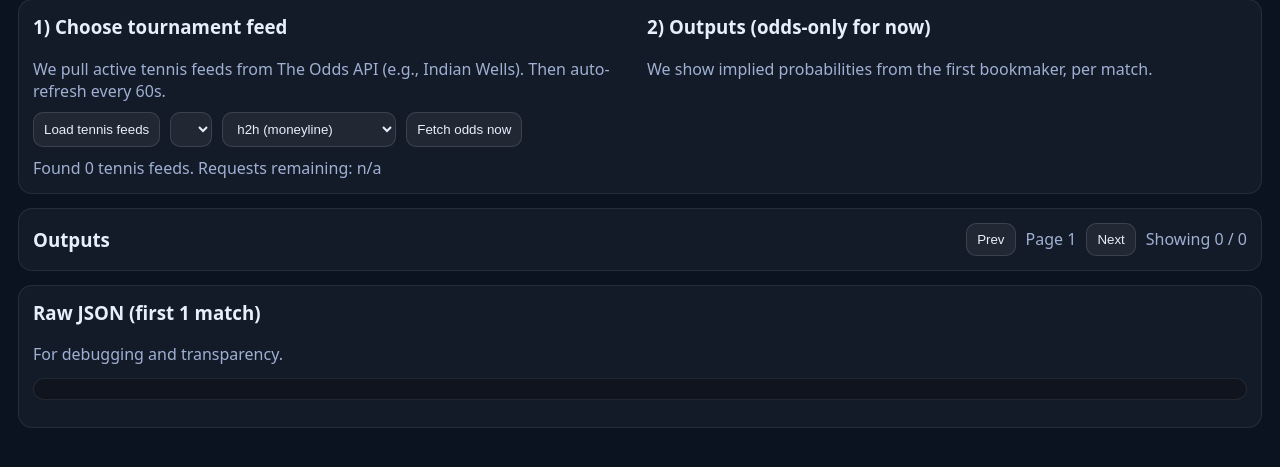
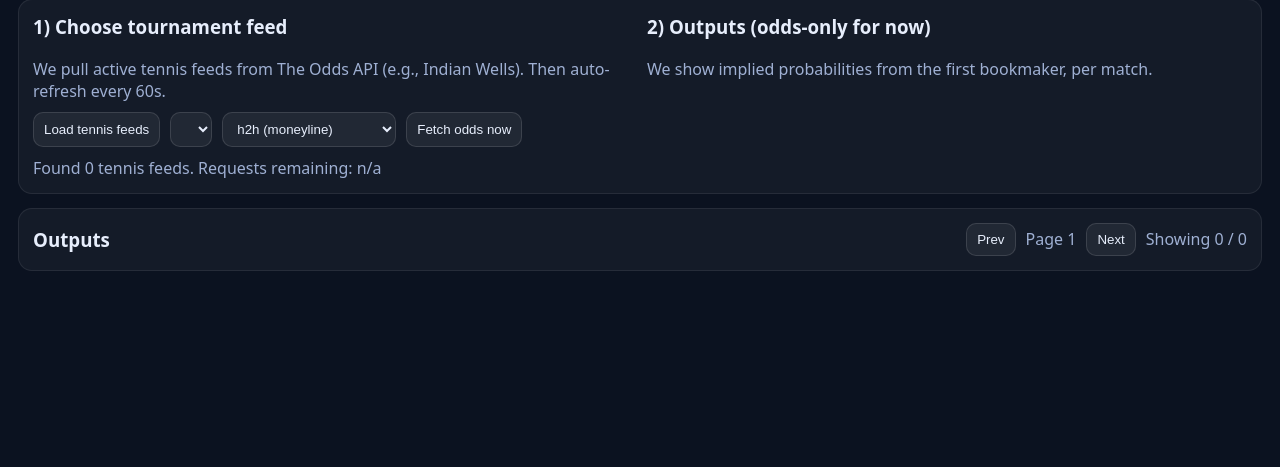
Before and after one commit to clawd42069/TennisDashboard, a Flask app: page /matchups in a window 1280 px wide. Shown: the part 205-672 px from the top of the page. Run offline with Flask 3, Linux system fonts and the light colour scheme; data that the repository does not hold is empty.

Commit message:
Remove Raw JSON section from matchup report

```diff
--- a/app/templates/matchups.html
+++ b/app/templates/matchups.html
@@ -41,11 +41,7 @@
   <div id="outputs"></div>
 </div>
 
-<div class="card">
-  <h3 style="margin-top:0;">Raw JSON (first 1 match)</h3>
-  <div class="muted">For debugging and transparency.</div>
-  <pre id="raw"></pre>
-</div>
+<!-- Raw JSON section removed -->
 
 <script>
 let refreshTimer = null;
@@ -160,9 +156,7 @@ async function fetchOdds(){
   page = 1;
   renderPage();
 
-  // raw
-  const raw = (j.raw && j.raw.length) ? j.raw[0] : {};
-  document.getElementById('raw').textContent = JSON.stringify(raw, null, 2);
+  // raw section removed
 
   // auto refresh
   if (refreshTimer) clearInterval(refreshTimer);
```
